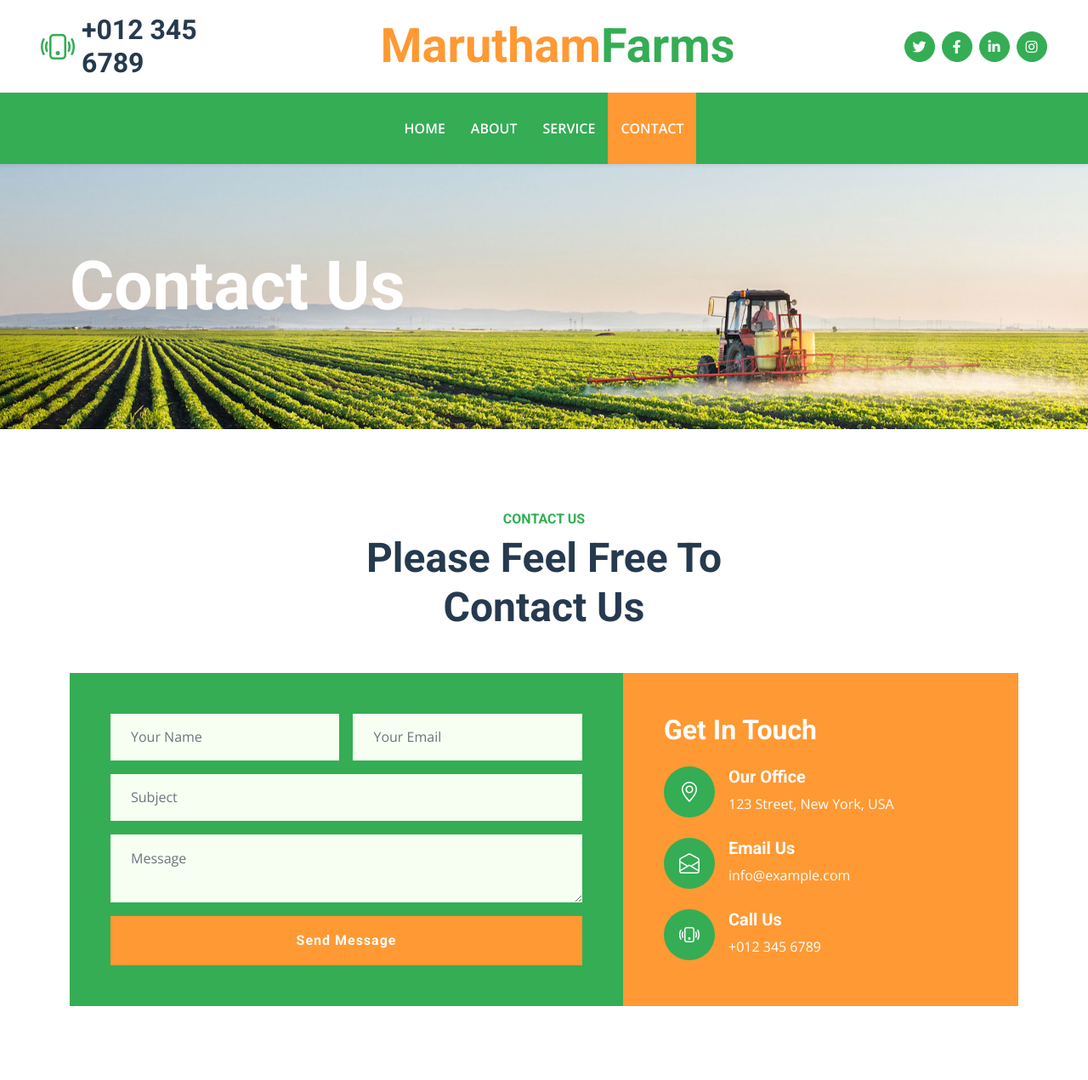
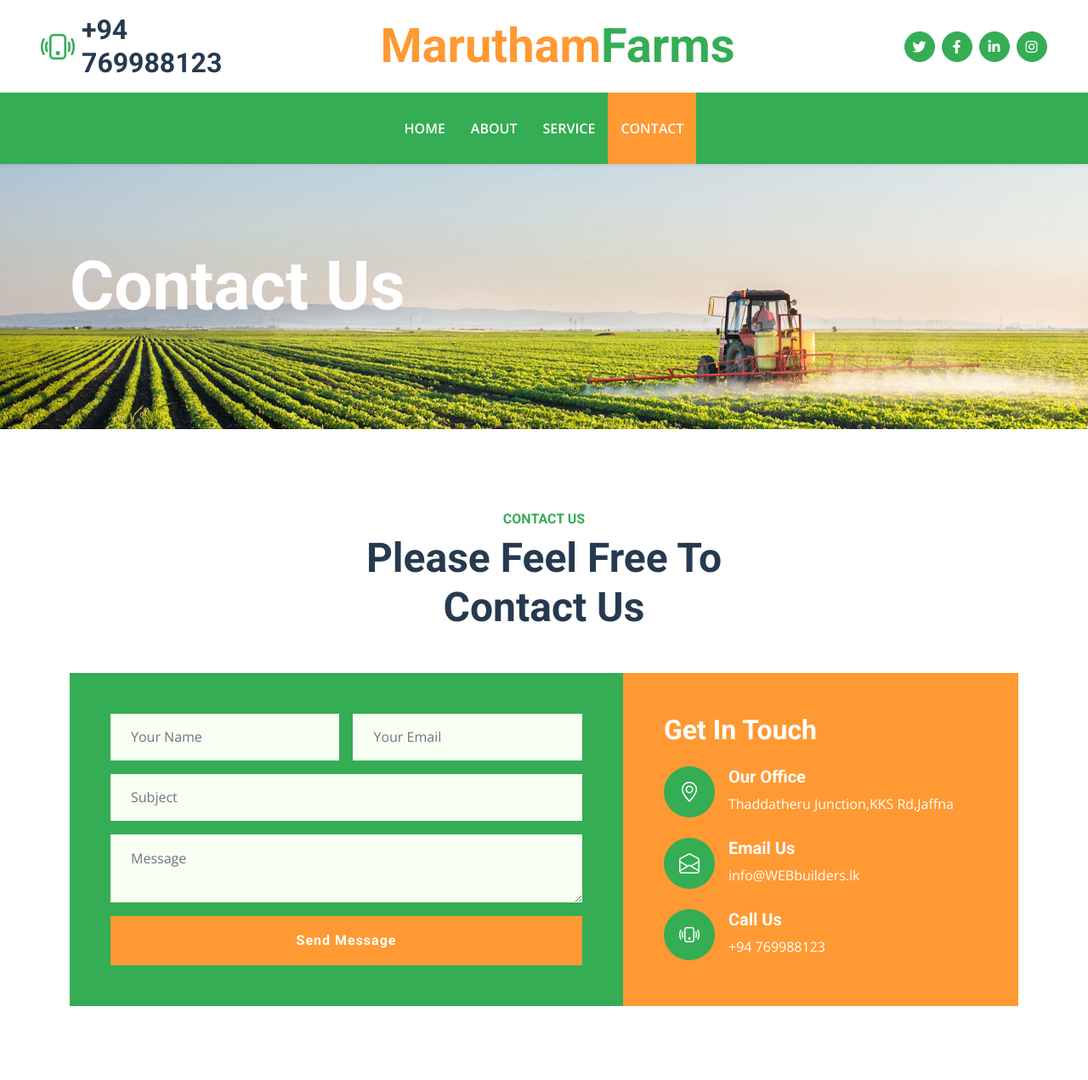
Before and after one commit to Dilax-lab/Agri-Farm, a plain HTML site: page contact.html in a window 1280 px wide. Shown: the top 1271 px of the page at 85% size. Drawn offline with nearby package versions, Linux system fonts and the light colour scheme.

Commit message:
Update contact.html

```diff
--- a/contact.html
+++ b/contact.html
@@ -36,7 +36,7 @@
             <div class="col-lg-3">
                 <div class="d-flex align-items-center justify-content-start">
                     <i class="bi bi-phone-vibrate fs-1 text-primary me-2"></i>
-                    <h2 class="mb-0">+012 345 6789</h2>
+                    <h2 class="mb-0">+94 769988123</h2>
                 </div>
             </div>
             <div class="col-lg-6">
@@ -133,7 +133,7 @@
                             </div>
                             <div class="ps-3">
                                 <h5 class="text-white">Our Office</h5>
-                                <span class="text-white">123 Street, New York, USA</span>
+                                <span class="text-white">Thaddatheru Junction,KKS Rd,Jaffna</span>
                             </div>
                         </div>
                         <div class="d-flex mb-4">
@@ -142,7 +142,7 @@
                             </div>
                             <div class="ps-3">
                                 <h5 class="text-white">Email Us</h5>
-                                <span class="text-white">info@example.com</span>
+                                <span class="text-white">info@WEBbuilders.lk</span>
                             </div>
                         </div>
                         <div class="d-flex">
@@ -151,7 +151,7 @@
                             </div>
                             <div class="ps-3">
                                 <h5 class="text-white">Call Us</h5>
-                                <span class="text-white">+012 345 6789</span>
+                                <span class="text-white">+94 769988123</span>
                             </div>
                         </div>
                     </div>
```
